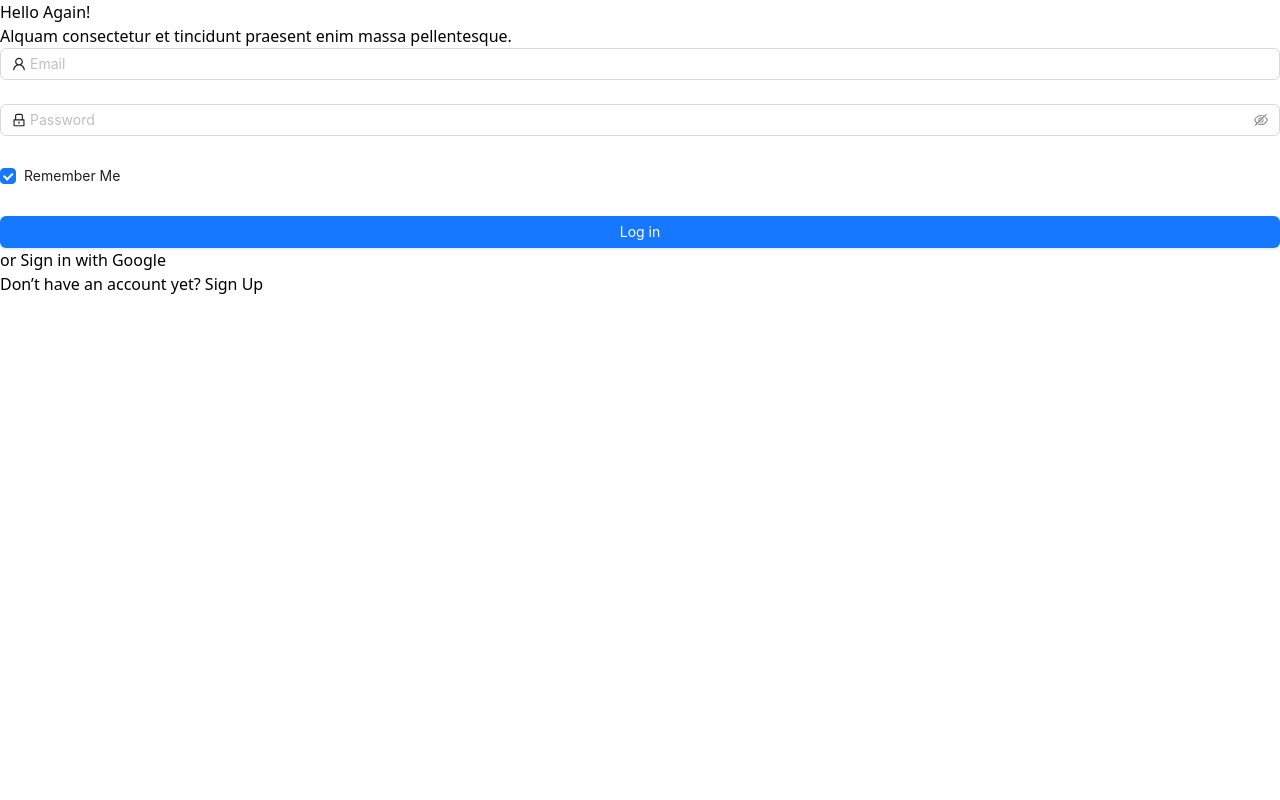
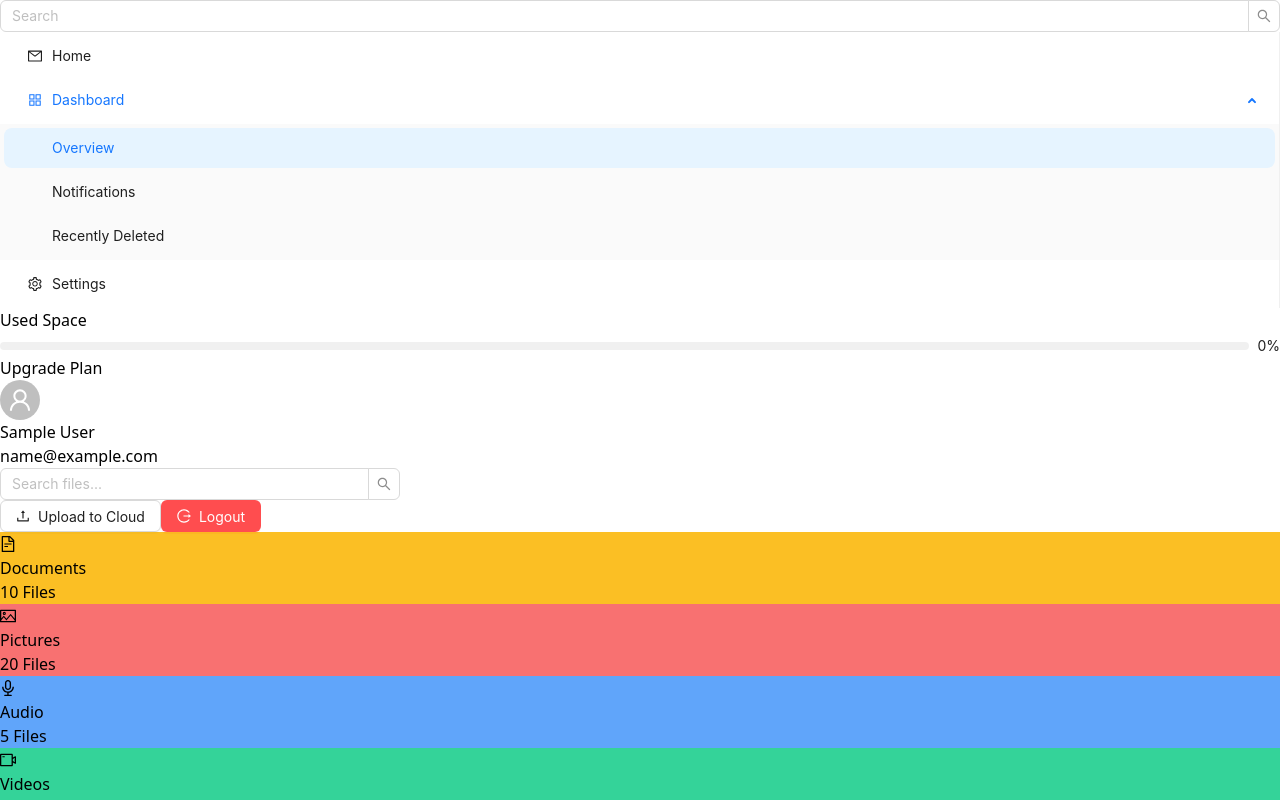
Before and after one commit to shray-jayn/SkyShare, a React (Vite) app in the folder apps/frontend/: page / in a window 1280 px wide. Before the commit this address led to /login. Shown: the top 800 px of the page. Built offline with nearby package versions, Linux system fonts and the light colour scheme; sample sign-in values are in the browser's storage.

Commit message:
Added Token Secured URL

```diff
--- a/apps/frontend/src/recoil/atoms/auth.atom.ts
+++ b/apps/frontend/src/recoil/atoms/auth.atom.ts
@@ -8,11 +8,52 @@ interface AuthState {
   token: string | null;
 }
 
-export const authState = atom<AuthState>({
-  key: "authState",
-  default: {
+// Utility function to decode JWT and check expiration
+const isTokenExpired = (token: string): boolean => {
+  try {
+    const payload = JSON.parse(atob(token.split(".")[1])); // Decode payload from JWT
+    return payload.exp * 1000 < Date.now(); // Check if token is expired
+  } catch (error) {
+    console.error("Invalid token:", error);
+    return true; // Treat invalid or malformed token as expired
+  }
+};
+
+// Function to initialize auth state from localStorage
+const getInitialAuthState = (): AuthState => {
+  const token = localStorage.getItem("token");
+  const user = localStorage.getItem("user");
+
+  if (token && user) {
+    if (isTokenExpired(token)) {
+      // If token is expired, clear localStorage
+      localStorage.removeItem("token");
+      localStorage.removeItem("user");
+      return {
+        isAuthenticated: false,
+        user: null,
+        token: null,
+      };
+    }
+
+    // If token is valid, return the authenticated state
+    return {
+      isAuthenticated: true,
+      user: JSON.parse(user),
+      token,
+    };
+  }
+
+  // Default unauthenticated state
+  return {
     isAuthenticated: false,
     user: null,
     token: null,
-  },
+  };
+};
+
+// Recoil atom for auth state
+export const authState = atom<AuthState>({
+  key: "authState",
+  default: getInitialAuthState(), // Initialize from localStorage
 });
--- a/apps/frontend/src/services/auth.service.ts
+++ b/apps/frontend/src/services/auth.service.ts
@@ -1,14 +1,16 @@
 import { LoginRequest, LoginResponce } from "../models/auth/login.model";
 import { SignInResponce, SignUpRequest } from "../models/auth/signup.model";
 import apiClient from "./api.service";
-
 
 export const authService = {
   async register(payload: SignUpRequest): Promise<SignInResponce> {
     try {
       const response = await apiClient.post("/users/register", payload);
-      const { token } = response.data;
+      const { token, user } = response.data;
+
       localStorage.setItem("token", token);
+      localStorage.setItem("user", JSON.stringify(user));
+
       return response.data;
     } catch (error) {
       console.error("Registration failed:", error);
@@ -20,18 +22,19 @@ export const authService = {
     try {
       const response = await apiClient.post("/users/login", payload);
 
-      // Check for non-200 status code
       if (response.status !== 200) {
         throw new Error("Invalid credentials");
       }
 
-      const { token } = response.data;
+      const { token, user } = response.data;
+
       localStorage.setItem("token", token);
+      localStorage.setItem("user", JSON.stringify(user));
+
       return response.data;
-    } catch (error:any) {
+    } catch (error: any) {
       console.error("Login failed:", error);
 
-      // Customize the error message
       if (error.response && error.response.status === 401) {
         throw new Error("Email or password is incorrect!");
       }
@@ -41,5 +44,6 @@ export const authService = {
 
   logout() {
     localStorage.removeItem("token");
+    localStorage.removeItem("user");
   },
 };
```
